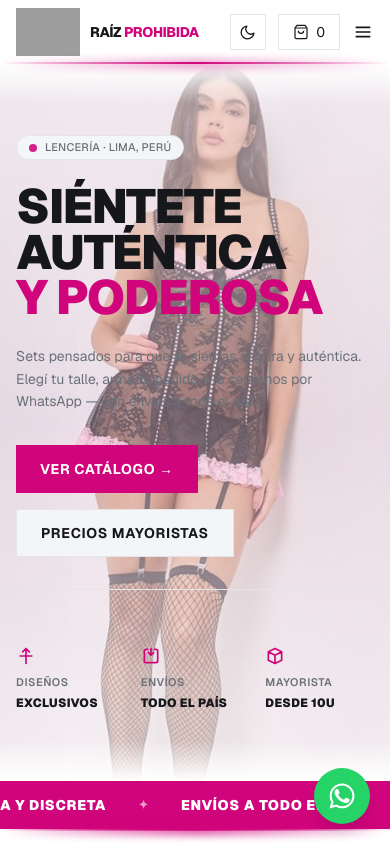
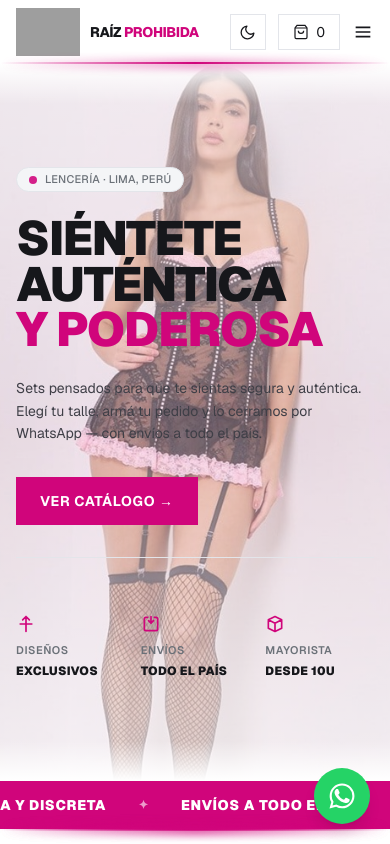
Before and after one commit to LuisLazaro12319/raiz-prohibida, a Next.js app: page / in a window 390 px wide. Shown: the top 844 px of the page. Built offline with nearby package versions, Linux system fonts and the light colour scheme; grey boxes are pictures that could not be loaded.

Commit message:
Hero: saca el boton redundante Precios Mayoristas, texto mas oscuro en mobile para mejor lectura

```diff
--- a/src/app/page.tsx
+++ b/src/app/page.tsx
@@ -110,7 +110,7 @@ export default function Home() {
                 <span className="text-acento">Y PODEROSA</span>
               </h1>
 
-              <p className="max-w-xl text-tenue text-sm sm:text-base leading-relaxed">
+              <p className="max-w-xl text-zinc-700 dark:text-zinc-200 lg:text-tenue text-sm sm:text-base leading-relaxed">
                 Sets pensados para que te sientas segura y auténtica. Elegí tu talle, armá tu pedido y lo cerramos por WhatsApp — con envíos a todo el país.
               </p>
 
@@ -120,12 +120,6 @@ export default function Home() {
                   className="inline-flex h-12 items-center justify-center rounded-none bg-acento px-6 text-sm font-bold uppercase tracking-wider text-white transition-transform hover:scale-[1.02] active:scale-95"
                 >
                   VER CATÁLOGO →
-                </Link>
-                <Link
-                  href="/productos?ver=mayorista"
-                  className="inline-flex h-12 items-center justify-center rounded-none border border-borde bg-superficie px-6 text-sm font-bold uppercase tracking-wider text-foreground transition-all hover:bg-superficie/80"
-                >
-                  PRECIOS MAYORISTAS
                 </Link>
               </div>
 
```
